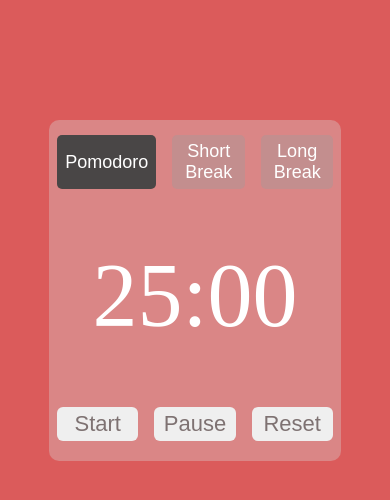
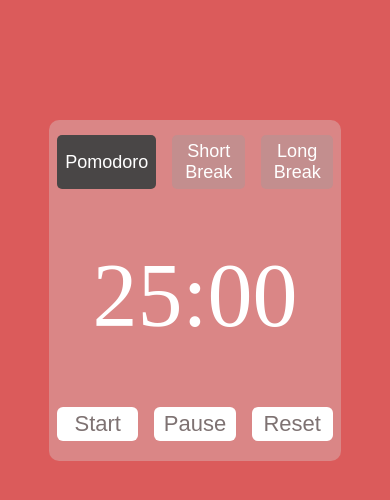
Before and after one commit to Camilatavaresg/pomodoro, a plain HTML site: page index.html in a window 390 px wide. Drawn offline with Linux system fonts and the light colour scheme.

Commit message:
css update

```diff
--- a/style.css
+++ b/style.css
@@ -57,4 +57,8 @@ main {
      main {
           width: 78%;
      }
+
+     .countdown button {
+          background: white;
+     }
 }
```
